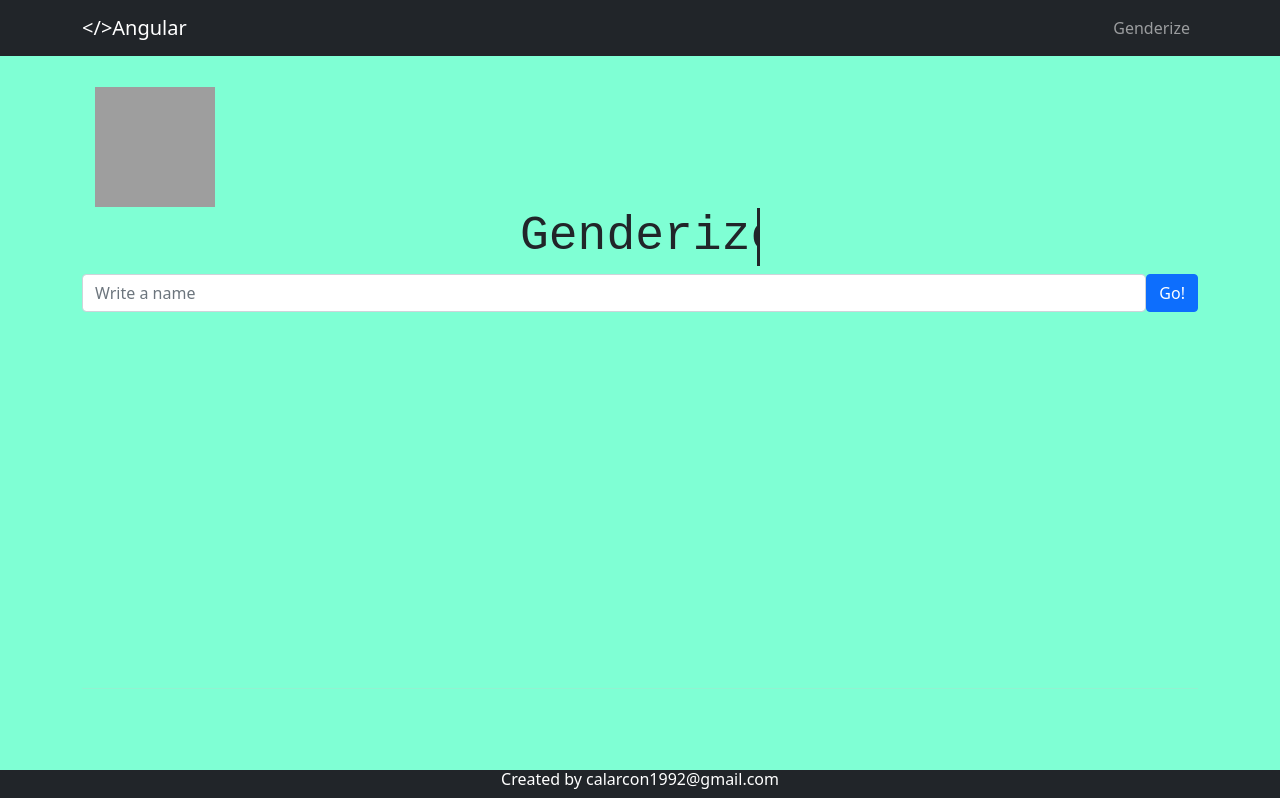
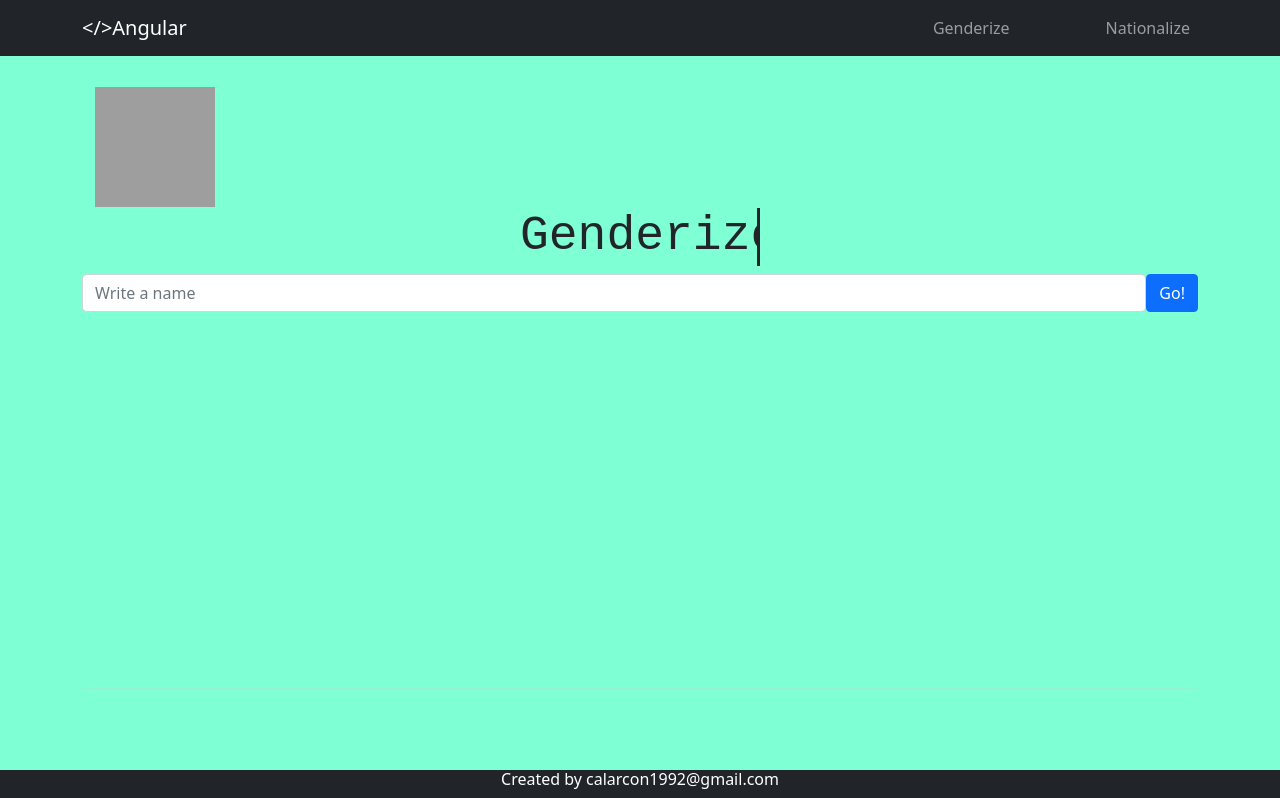
Before and after one commit to ClaudioAlarcon/angular, an Angular app: page / in a window 1280 px wide. Shown: the top 798 px of the page. Built offline with nearby package versions, Linux system fonts and the light colour scheme; grey boxes are pictures that could not be loaded.

Commit message:
Nationalize in navbar added

```diff
--- a/src/app/components/exercises/nationalize/nationalize.component.html
+++ b/src/app/components/exercises/nationalize/nationalize.component.html
@@ -1,4 +1,4 @@
-<div id="Genderize">
+<div id="Nationalize">
     <div class="helper">
         <a class="btn" data-bs-toggle="modal" data-bs-target="#nationalizeModel">
             <img [src]="urlIcon" alt="helper" class="helperIcon">
--- a/src/app/components/navbar/navbar.component.html
+++ b/src/app/components/navbar/navbar.component.html
@@ -7,15 +7,11 @@
           <div class="collapse navbar-collapse" id="navbarNavDropdown">
             <ul class="navbar-nav ms-auto">
                 <li class="nav-item">
-                    <a class="nav-link">Genderize</a>
-                </li>
-                <!-- i will add more links here -->
-                <!-- <li class="nav-item">
-                    <a class="nav-link">Second</a>
+                    <a class="nav-link" href="#Genderize">Genderize</a>
                 </li>
                 <li class="nav-item">
-                    <a class="nav-link">Third</a>
-                </li> -->
+                    <a class="nav-link" href="#Nationalize">Nationalize</a>
+                </li>
             </ul>
           </div>
     </div>
```
